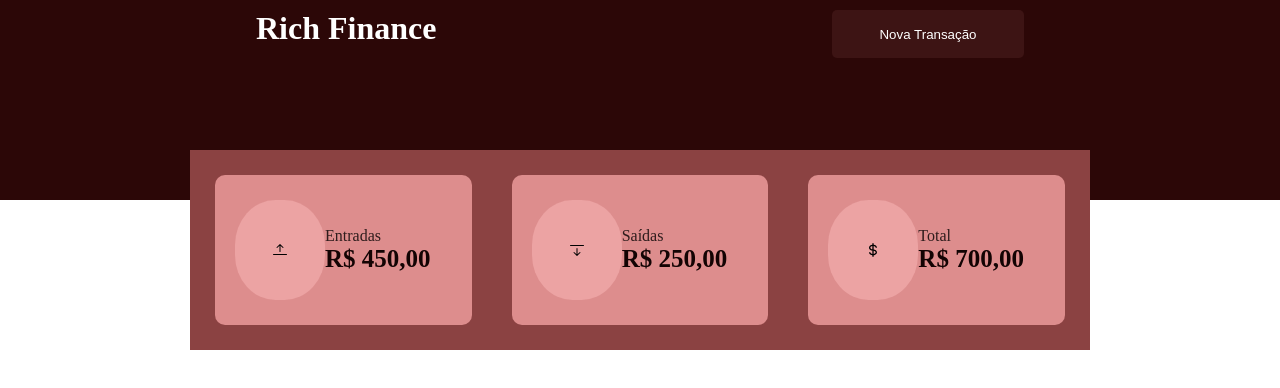
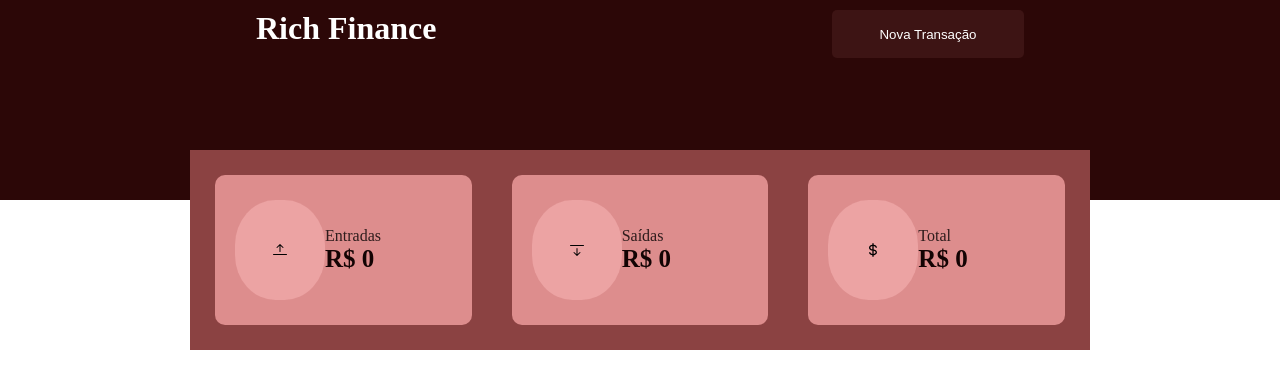
Before and after one commit to devrichele/my-finance, a React (Vite) app: page / in a window 1280 px wide. Shown: the top 388 px of the page. Built offline with nearby package versions, Linux system fonts and the light colour scheme.

Commit message:
finalização do projeto

```diff
--- a/src/App.jsx
+++ b/src/App.jsx
@@ -1,4 +1,4 @@
-import { useState } from "react"
+import { useState, useEffect } from "react"
 import "./App.css"
 import Card from "./components/cards"
 import Modelo from "./components/modelo"
@@ -10,6 +10,11 @@ import Modelo from "./components/modelo"
   function App() {
   const [modeloAberto, setModeloAberto] = useState (false)
   const [data, setData] = useState ([])
+  const [entrada, setEntrada] = useState (0)
+  const [saida, setSaida] = useState (0)
+  const [total, setTotal] = useState (0)
+
+
 
   function alertModeloAberto () {
     setModeloAberto (true)
@@ -18,12 +23,28 @@ import Modelo from "./components/modelo"
     setModeloAberto (false)
   }
 
+  function handleData (item){
+    setData([...data, item])
+    if (item.type === "entry" ) {
+      setEntrada(entrada+ parseFloat(item.valor))
+    }else if (item.type === "exit") {
+      setSaida(saida+ parseFloat(item.valor) )
+    }else {
+      setTotal(entrada-saida)
+    }
+  }
+
+
+
+
 // Toda vez que criar uma function colocar em cima do return
 // chave só acima do return
 // para executar uma function colocar em parenteses
   const isOpenModelo = false
 
-
+  useEffect(() => {
+    setTotal(entrada - saida)
+  }, [entrada, saida])
 
   return (
     <div className='body'>
@@ -35,9 +56,9 @@ import Modelo from "./components/modelo"
 
       </div>
       <div className='cards'>
-        <Card texto ={"Entradas"} valor={"450,00"}/>
-        <Card texto ={"Saídas"} valor={"250,00"}/>
-        <Card texto ={"Total"} valor={"700,00"}/>
+        <Card texto ={"Entradas"} valor={entrada}/>
+        <Card texto ={"Saídas"} valor={saida}/>
+        <Card texto ={"Total"} valor={total}/>
 
       </div>
       <div className="gastos">
@@ -56,7 +77,7 @@ import Modelo from "./components/modelo"
       </div>
     {modeloAberto === true ? (
       <Modelo
-        data={(item) => setData([...data, item])}
+        data={(item) => handleData(item) }
         onClickModelo={()=>alertModeloFechado ()}
       />
     ) : null}
--- a/src/components/modelo/index.jsx
+++ b/src/components/modelo/index.jsx
@@ -7,7 +7,7 @@ import { useState } from "react";
 
 
 
-export default function Modelo ({onClickModelo, data, titleTeste}){
+export default function Modelo ({onClickModelo, data}){
 
   const [title, setTitle ] = useState("")
   const [valor, setValor] = useState("")
@@ -19,10 +19,22 @@ export default function Modelo ({onClickModelo, data, titleTeste}){
   //   setTitle(eventos.target.value)
   // }
 
+
   function enviar (event){
     event.preventDefault()
+
+    const now = new Date();
+    const options = {
+      weekday: 'long',  // Exibe o dia da semana completo
+      hour: '2-digit',  // Mostra as horas com dois dígitos
+      minute: '2-digit',  // Mostra os minutos com dois dígitos
+      hour12: true  // Formato de 12 horas (AM/PM)
+    };
+
+    const formattedDate = now.toLocaleString('pt-BR', options); // Aplica a formatação
+
     data({title: title,
-      date: new Date(),
+      date: formattedDate,
       valor: valor,
       type: opcoes
     })
@@ -42,17 +54,12 @@ export default function Modelo ({onClickModelo, data, titleTeste}){
 
 
 
-  // function guardarTitle (event) {
-  //       event.preventDefault()
 
-  //        data({title:title}),
-  //        onClickModelo()
-  // }
 
    return (
     <div className="body-modelo" onClick={onClickModelo} >
       <div className="conteudoModelo" onClick={(event) => event.stopPropagation()}>
-        <IoIosClose color="#cecece" style={{cursor:"pointer"}} size={25}/>
+        <IoIosClose onClick={onClickModelo} color="#cecece" style={{cursor:"pointer"}} size={25}/>
         <form onSubmit={enviar} className="modelForm">
             <h1> Cadastrar Transação </h1>
        <div>
```
